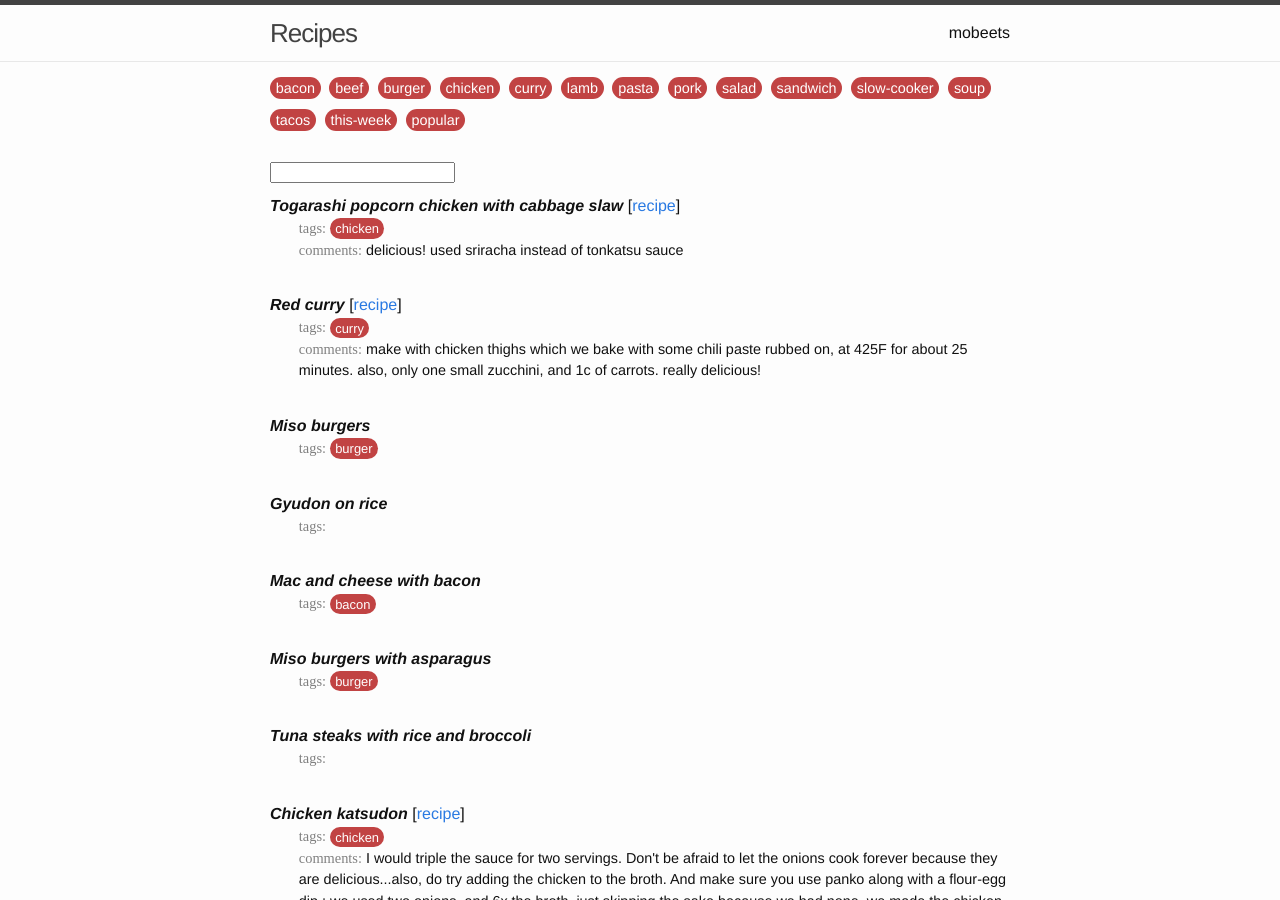
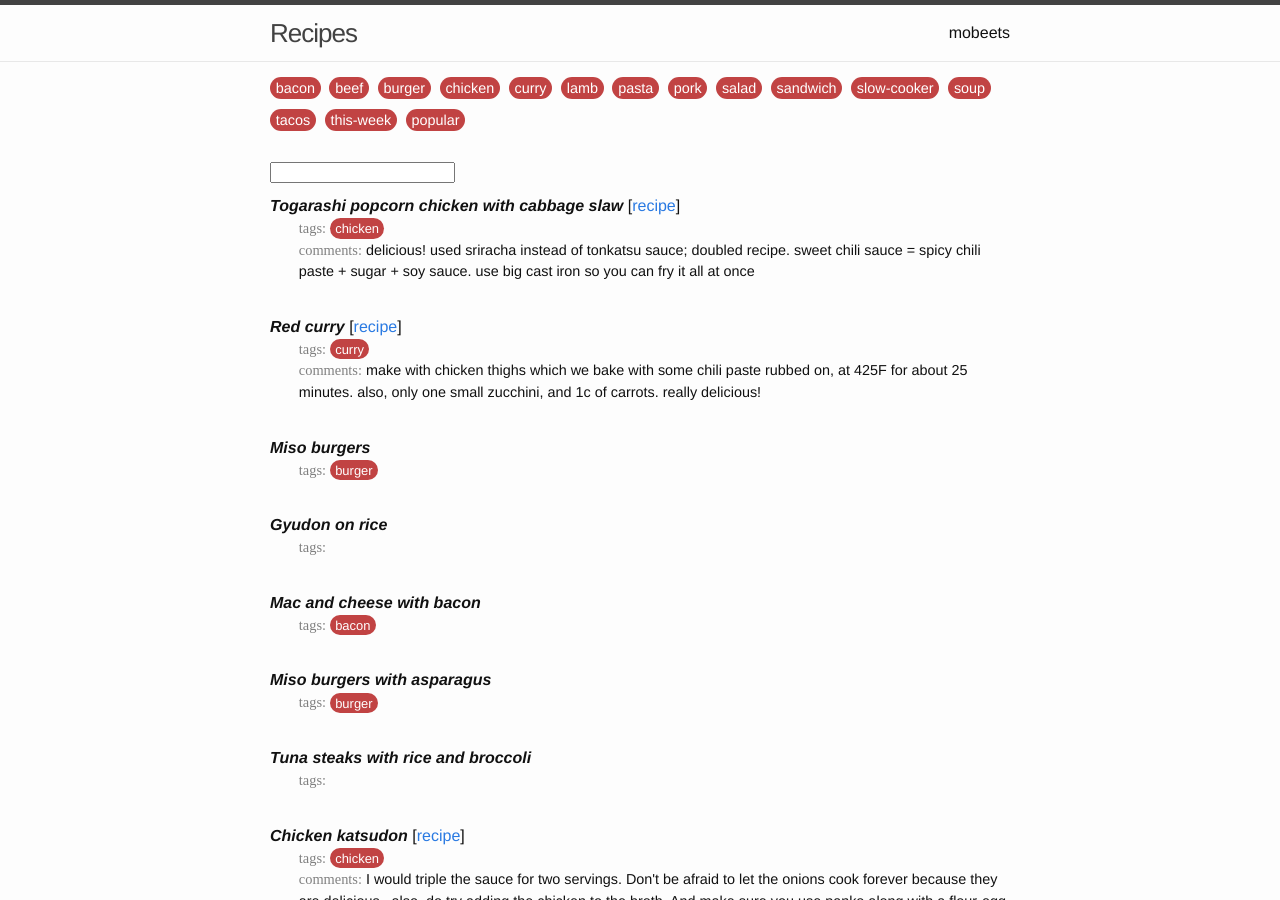
Before and after one commit to mobeets/recipes, a Jekyll site: the page built from index.html, in a window 1280 px wide and 900 px high. Built offline with Jekyll 4.4.1, drawn with Linux system fonts in a browser that asks for light colours; nearby versions of some CDN libraries; library files that are not in the unit come from our copies; some of the changed lines change nothing that is shown.

Commit message:
data update

```diff
--- a/_data/recipes.yml
+++ b/_data/recipes.yml
@@ -1,4 +1,4 @@
-- count: 1
+- count: 2
   index: 147
   nickname: ""
   name: "togarashi popcorn chicken with cabbage slaw"
@@ -9,6 +9,7 @@
   - "https://www.blueapron.com/recipes/togarashi-popcorn-chicken-with-sweet-chili-cabbage-slaw"
   comments:
   - "delicious! used sriracha instead of tonkatsu sauce"
+  - "doubled recipe. sweet chili sauce = spicy chili paste + sugar + soy sauce. use big cast iron so you can fry it all at once"
 - count: 1
   index: 146
   nickname: ""
@@ -52,7 +53,7 @@
   name: "miso burgers with asparagus"
   tags:
   - "burger"
-  last_suggested_date: '2016-01-01'
+  last_suggested_date: '2018-05-05'
   recipe_urls: []
   comments: []
 - count: 1
@@ -69,7 +70,7 @@
   name: "chicken katsudon"
   tags:
   - "chicken"
-  last_suggested_date: '2016-01-01'
+  last_suggested_date: '2018-05-05'
   recipe_urls:
   - "http://www.seriouseats.com/recipes/2017/04/katsudon-japanese-leftover-cutlet-rice-egg-bowl-recipe.html"
   comments:
@@ -277,7 +278,7 @@
   recipe_urls:
   - "http://www.bonappetit.com/columns/cooking-without-recipes/article/easy-sausage-white-bean-kale-dinner"
   comments: []
-- count: 3
+- count: 4
   index: 119
   nickname: ""
   name: "thai beef with basil and rice"
@@ -295,7 +296,7 @@
   name: "pork tenderloin, mashed potatoes, green beans"
   tags:
   - "pork"
-  last_suggested_date: '2016-01-01'
+  last_suggested_date: '2018-05-05'
   recipe_urls: []
   comments: []
 - count: 1
@@ -399,7 +400,7 @@
   nickname: ""
   name: "strip steaks with sauce"
   tags: []
-  last_suggested_date: '2016-01-01'
+  last_suggested_date: '2018-05-05'
   recipe_urls: []
   comments:
   - "from Martha: after steaks are done and removed from pan, add 1/3c liquid (wine, vinegar, broth, etc.) to pan to deglaze; let it boil off a bit, and then add 2T of thickener (butter, mustard, brown sugar, etc.)"
@@ -676,7 +677,7 @@
   nickname: ""
   name: "mac and cheese"
   tags: []
-  last_suggested_date: '2016-01-01'
+  last_suggested_date: '2018-05-05'
   recipe_urls:
   - "http://www.foodnetwork.com/recipes/ree-drummond/macaroni-and-cheese-recipe.html"
   - "http://thepioneerwoman.com/cooking/fancy-macaroni/"
@@ -777,7 +778,7 @@
   tags:
   - "pasta"
   - "pork"
-  last_suggested_date: '2016-01-01'
+  last_suggested_date: '2018-05-05'
   recipe_urls: []
   comments:
   - "we use 5 lbs. of blanched garden tomatoes, and it turns out soupy but still delicious; also we add three garlic cloves, and puree when it was done cooking"
@@ -992,7 +993,7 @@
   name: "slow-cooker chili"
   tags:
   - "slow-cooker"
-  last_suggested_date: '2016-01-01'
+  last_suggested_date: '2018-05-05'
   recipe_urls: []
   comments: []
 - count: 3
@@ -1089,7 +1090,7 @@
   tags:
   - "curry"
   - "lamb"
-  last_suggested_date: '2016-01-01'
+  last_suggested_date: '2018-05-05'
   recipe_urls: []
   comments: []
 - count: 2
@@ -1118,7 +1119,7 @@
   nickname: ""
   name: "scallops, oyster mushrooms"
   tags: []
-  last_suggested_date: '2016-01-01'
+  last_suggested_date: '2018-05-05'
   recipe_urls: []
   comments:
   - "scallops via Julia Child cookbook, mushrooms via mushroom kit!"
@@ -1364,7 +1365,7 @@
   name: "baked penne pasta with roasted vegetables"
   tags:
   - "pasta"
-  last_suggested_date: '2016-01-01'
+  last_suggested_date: '2018-05-05'
   recipe_urls:
   - "http://www.foodnetwork.com/recipes/giada-de-laurentiis/baked-penne-with-roasted-vegetables-recipe.html"
   comments:
```
